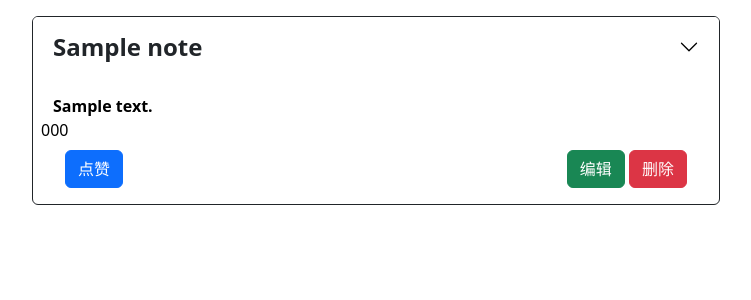
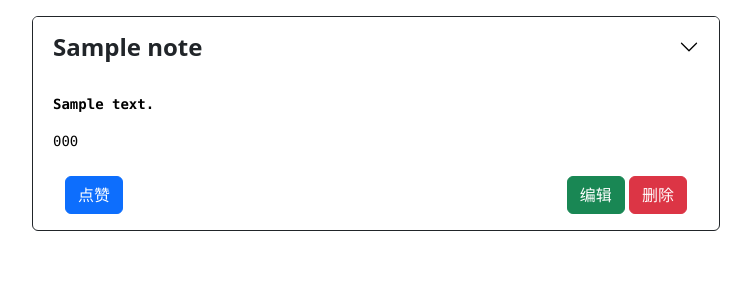
Before and after one commit to YFR718/code-notebook, a Django app: template templates/search.html in a window 1280 px wide. Shown: the part 56-356 px from the top of the page, without its empty margins (264-1015 px from the left). Run offline with Django 3.2, Linux system fonts and the light colour scheme; the template is opened without the code that fills it: most values are stand-ins (such as "Sample title", 1, 10 or a date in 2020); data that the repository does not hold is empty.

Commit message:
requirement

```diff
--- a/templates/edit.html
+++ b/templates/edit.html
@@ -46,9 +46,9 @@
                     <label for="title" class="form-label">标题：</label>
                     <input id="title" class="form-control" type="text" name="title" required="required" value={{ note.title }} >
                     <label for="t1" class="form-label">描述：</label>
-                    <textarea name="describe" id="t1" class="form-control" ></textarea>
-                    <label for="t2" class="form-label">code：</label>
-                    <textarea name="code" id="t2" class="form-control" required="required"></textarea>
+                    <textarea name="describe" id="t1" rows="5" class="form-control" ></textarea>
+                    <label for="t2" class="form-label" >code：</label>
+                    <textarea name="code" id="t2" rows="10" class="form-control" required="required"></textarea>
 
                     <!--    根据是否有id判断是新增还是修改-->
                     <div class="col text-end">
--- a/templates/list.html
+++ b/templates/list.html
@@ -49,7 +49,7 @@
                     <div id="n{{ note.id }}" class="accordion-collapse collapse  " aria-labelledby="headingOne">
                         <div class="accordion-body">
                             <div class="row  ">
-                                <strong> {{ note.describe }}</strong>
+                                <pre style="font-weight: bold" >{{ note.describe }}</pre>
                             </div>
 
                             <div class="row">
--- a/templates/search.html
+++ b/templates/search.html
@@ -17,10 +17,11 @@
                     <div id="n{{ note.id }}" class="accordion-collapse collapse  show" aria-labelledby="headingOne">
                         <div class="accordion-body">
                             <div class="row  ">
-                                <strong> {{ note.describe }}</strong>
+                                <pre style="font-weight: bold" >{{ note.describe }}</pre>
                             </div>
+
                             <div class="row">
-                                {{ note.code }}
+                                <pre >{{ note.code }}</pre>
                             </div>
                             <div class="container-md mt-2">
                                 <div class="row ">
```
Also changed, not shown: requirements.txt (added, +13 -0 lines), 1 other file.
